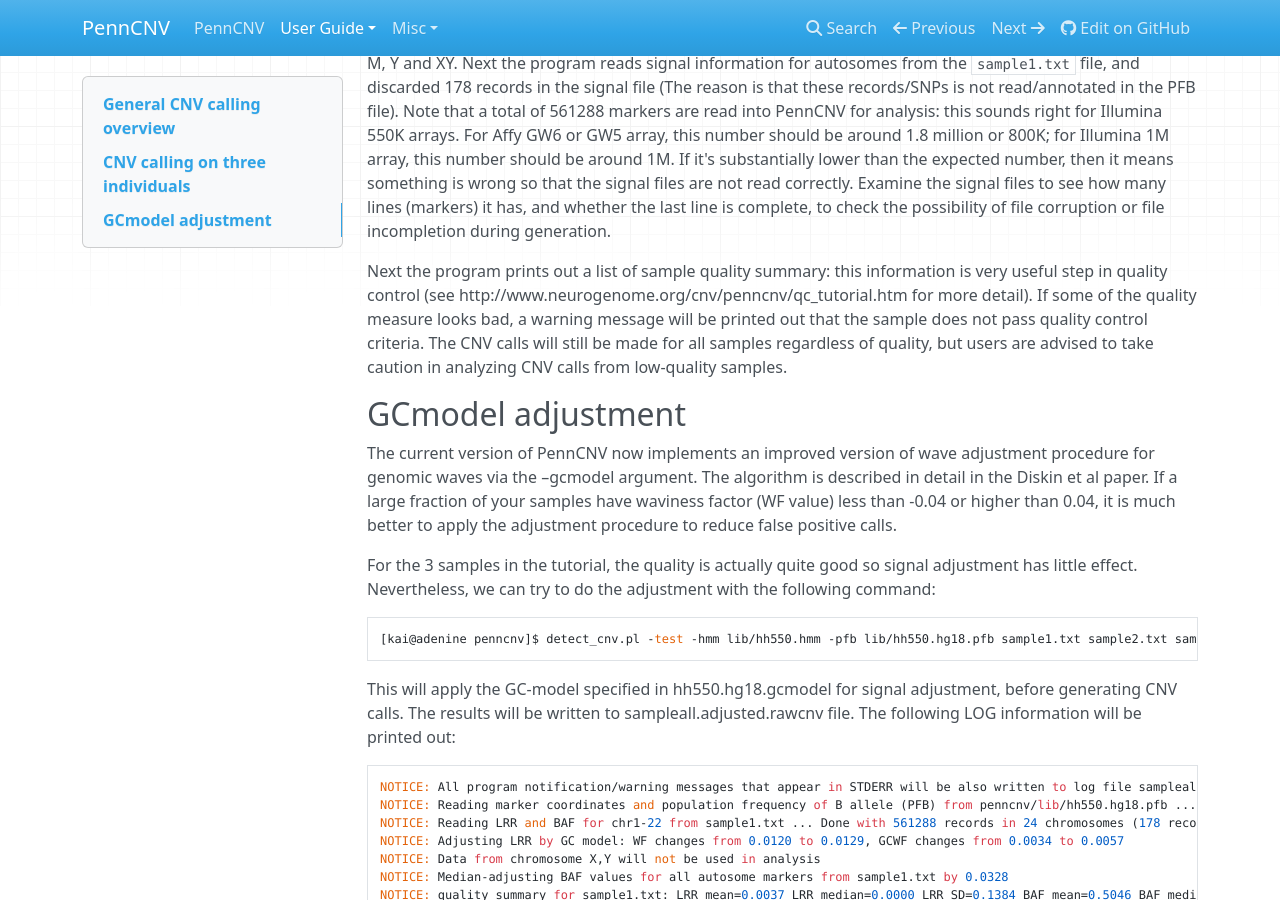
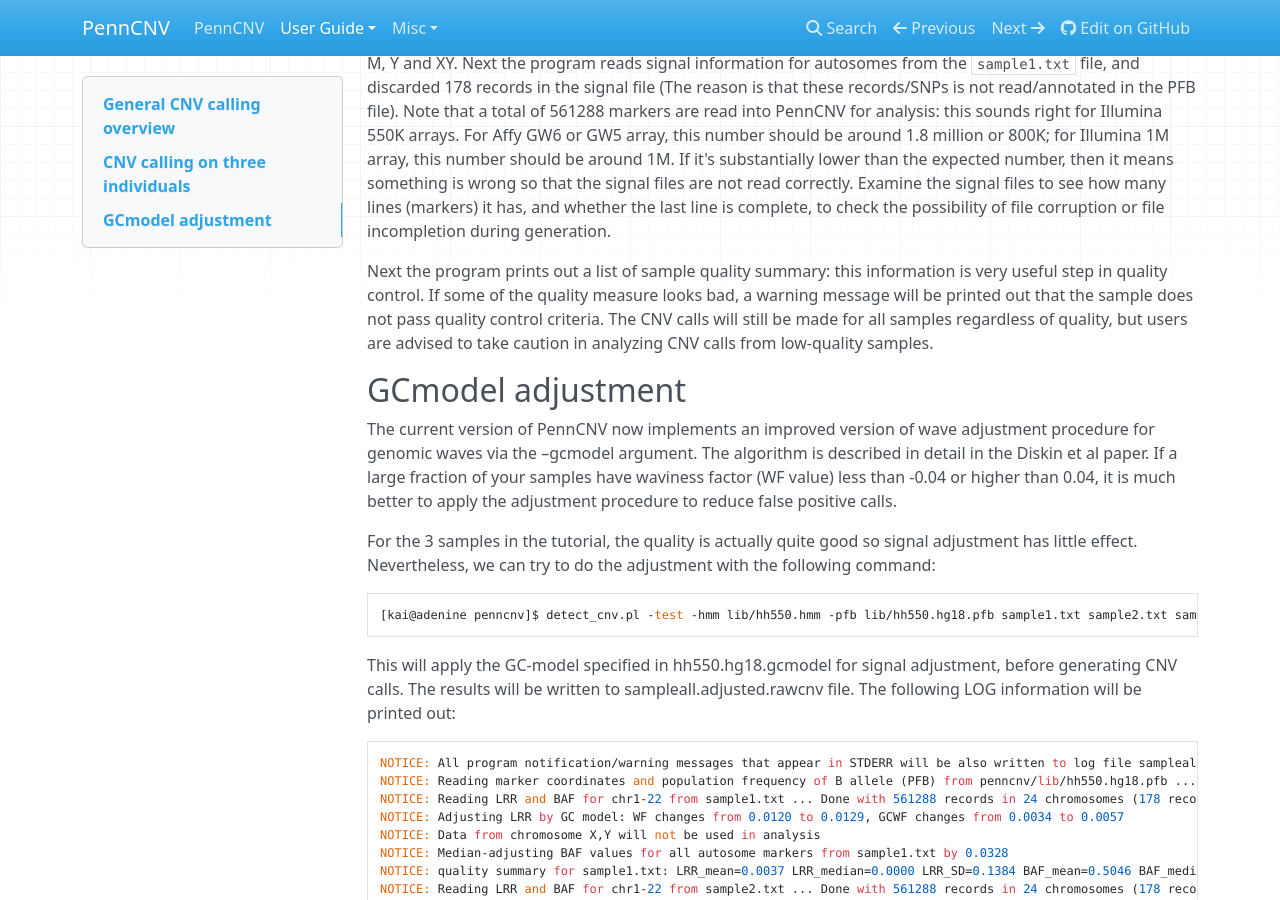
Before and after one commit to WGLab/PennCNV, an MkDocs documentation site: the page built from docs/user-guide/test.md, in a window 1280 px wide and 900 px high, scrolled down 3362 px. Built offline with MkDocs 1.6.1, drawn with Linux system fonts in a browser that asks for light colours; nearby versions of some CDN libraries; old or Windows-style settings are respelled for this version of MkDocs.

Commit message:
Update test.md

```diff
--- a/docs/user-guide/test.md
+++ b/docs/user-guide/test.md
@@ -76,7 +76,7 @@
 
 As we can see from the log message, first the program reads the PFB file, and it discarded 178 records in chr M, Y and XY. Next the program reads signal information for autosomes from the `sample1.txt` file, and discarded 178 records in the signal file (The reason is that these records/SNPs is not read/annotated in the PFB file). Note that a total of 561288 markers are read into PennCNV for analysis: this sounds right for Illumina 550K arrays. For Affy GW6 or GW5 array, this number should be around 1.8 million or 800K; for Illumina 1M array, this number should be around 1M. If it's substantially lower than the expected number, then it means something is wrong so that the signal files are not read correctly. Examine the signal files to see how many lines (markers) it has, and whether the last line is complete, to check the possibility of file corruption or file incompletion during generation.
 
-Next the program prints out a list of sample quality summary: this information is very useful step in quality control (see http://www.neurogenome.org/cnv/penncnv/qc_tutorial.htm for more detail). If some of the quality measure looks bad, a warning message will be printed out that the sample does not pass quality control criteria. The CNV calls will still be made for all samples regardless of quality, but users are advised to take caution in analyzing CNV calls from low-quality samples.
+Next the program prints out a list of sample quality summary: this information is very useful step in quality control. If some of the quality measure looks bad, a warning message will be printed out that the sample does not pass quality control criteria. The CNV calls will still be made for all samples regardless of quality, but users are advised to take caution in analyzing CNV calls from low-quality samples.
 
 ## GCmodel adjustment
 
```
